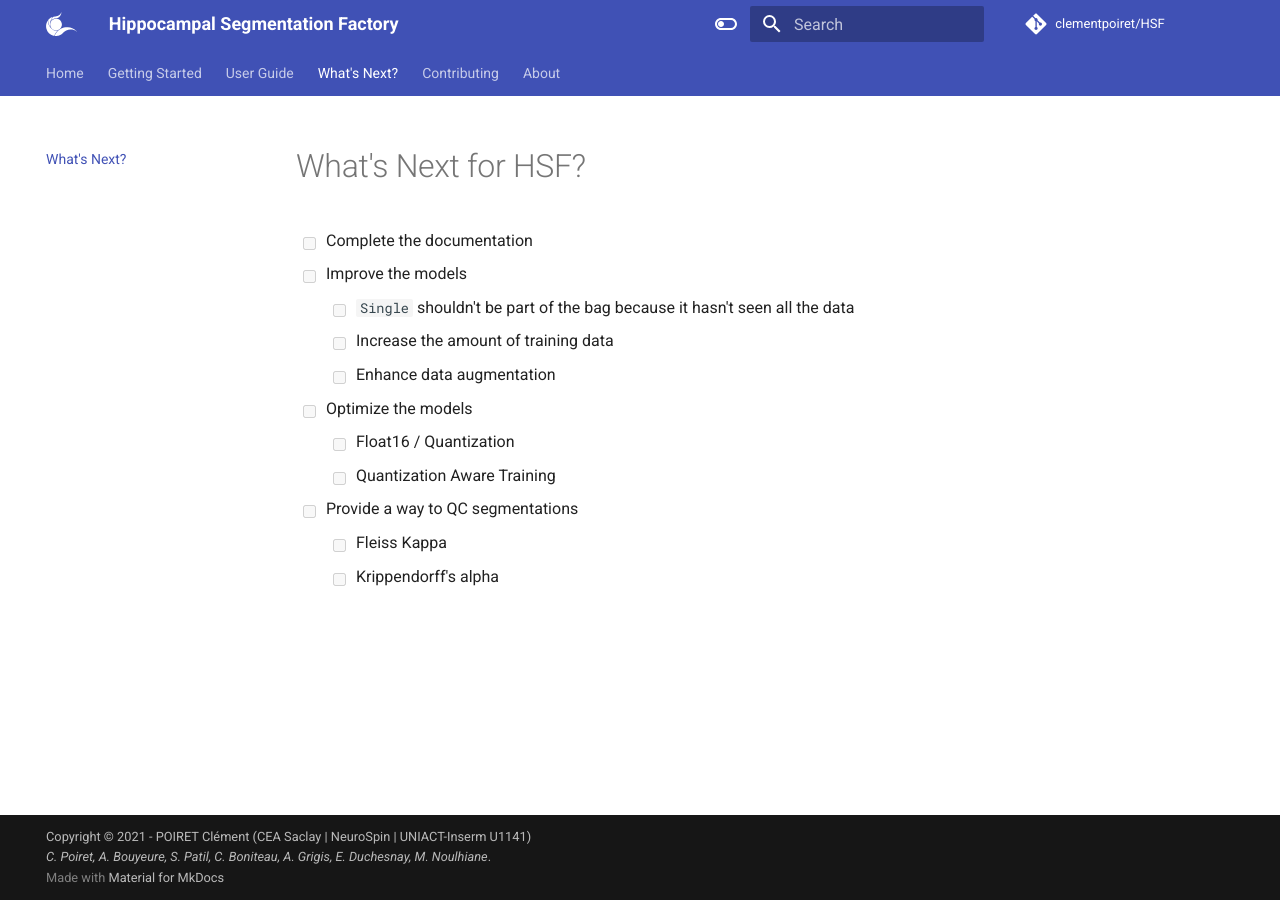
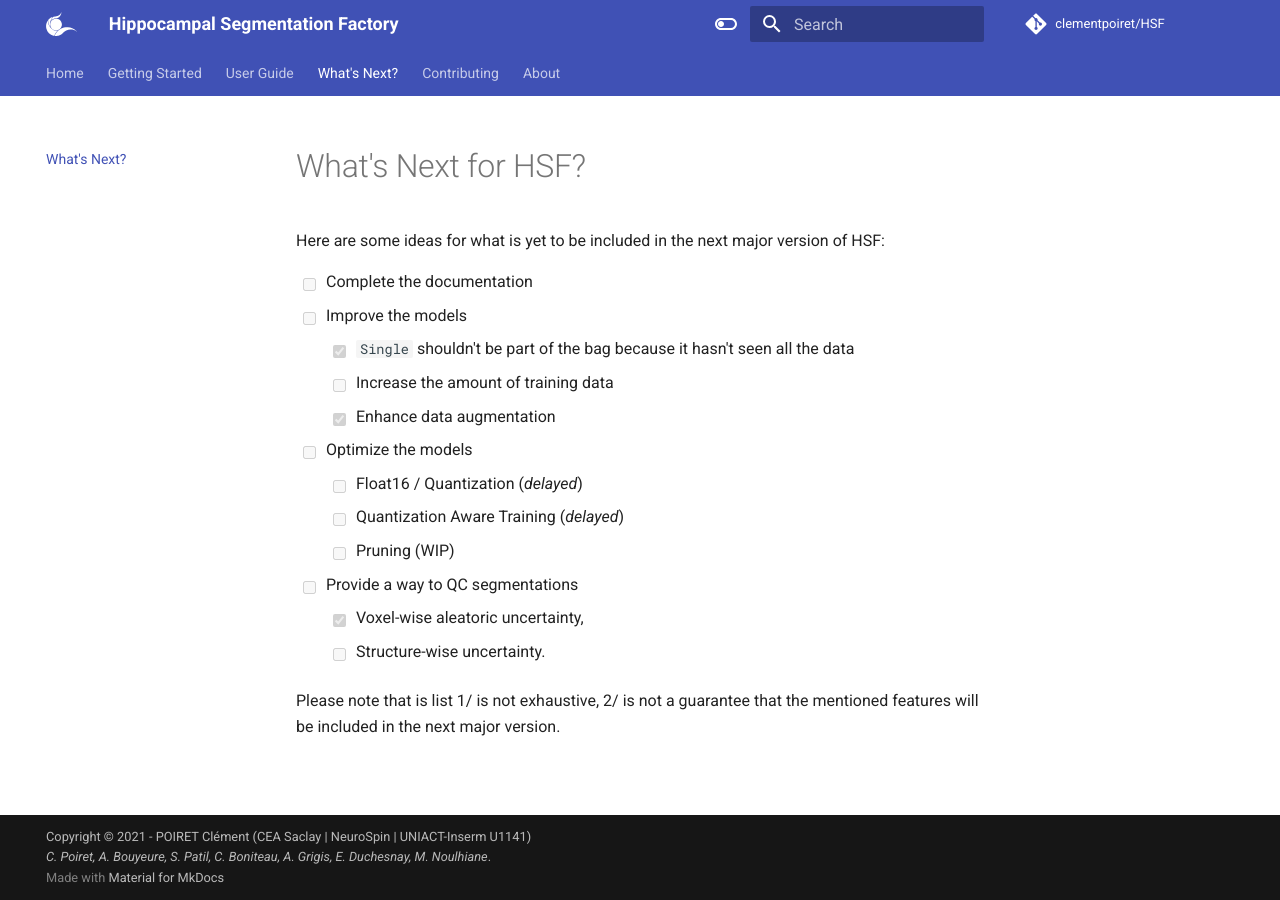
Before and after one commit to clementpoiret/HSF, an MkDocs documentation site: the page built from docs/whats-next.md, in a window 1280 px wide. Built offline with MkDocs 1.6.1 and Material for MkDocs 9.7.7, drawn with Linux system fonts in a browser that asks for light colours; comment, search, counter and statistics services are not loaded; the version menu is left out.

Commit message:
[DOCS] Updated todo-list

```diff
--- a/docs/whats-next.md
+++ b/docs/whats-next.md
@@ -1,13 +1,18 @@
 # What's Next for HSF?
+
+Here are some ideas for what is yet to be included in the next major version of HSF:
 
 - [ ] Complete the documentation
 - [ ] Improve the models
-    * [ ] `Single` shouldn't be part of the bag because it hasn't seen all the data
+    * [x] `Single` shouldn't be part of the bag because it hasn't seen all the data
     * [ ] Increase the amount of training data
-    * [ ] Enhance data augmentation
+    * [x] Enhance data augmentation
 - [ ] Optimize the models
-    * [ ] Float16 / Quantization
-    * [ ] Quantization Aware Training
+    * [ ] Float16 / Quantization (*delayed*)
+    * [ ] Quantization Aware Training (*delayed*)
+    * [ ] Pruning (WIP)
 - [ ] Provide a way to QC segmentations
-    * [ ] Fleiss Kappa
-    * [ ] Krippendorff's alpha
+    * [x] Voxel-wise aleatoric uncertainty,
+    * [ ] Structure-wise uncertainty.
+
+Please note that is list 1/ is not exhaustive, 2/ is not a guarantee that the mentioned features will be included in the next major version.
```
